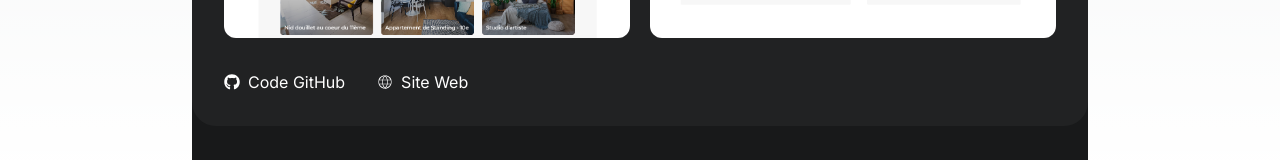
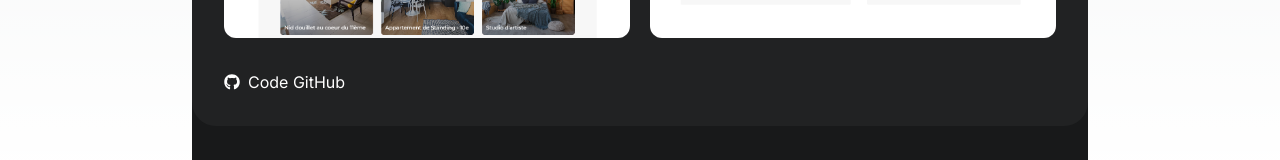
Before and after one commit to MaximeTTS/Portfolio, a Next.js app: page /Projet-Kasa in a window 1280 px wide. Shown: the part 1454-1614 px from the top of the page. Built offline with nearby package versions, Linux system fonts and the light colour scheme.

Commit message:
Correct the spelling of a word.

```diff
--- a/src/components/Qualifications/myQualifications.tsx
+++ b/src/components/Qualifications/myQualifications.tsx
@@ -11,7 +11,7 @@ function myQualifications() {
         <CardQualifications
           institution="OpenClassrooms"
           date="2023-2024"
-          degree="développeut Web"
+          degree="Développeur Web"
           description="Formation de développeur Web équivalent Bac +2 <br /> chez OpenClassrooms."
         />
         <CardQualifications
--- a/src/components/projects/btnReturn.tsx
+++ b/src/components/projects/btnReturn.tsx
@@ -1,6 +1,5 @@
 import React from "react";
 import { IconType } from "react-icons";
-import { IoIosArrowRoundBack } from "react-icons/io";
 
 interface Props {
   Icon: IconType;
--- a/src/components/projects/githubLink.tsx
+++ b/src/components/projects/githubLink.tsx
@@ -4,22 +4,22 @@ import { CiGlobe } from "react-icons/ci";
 
 interface Props {
   url: string;
-  url2: string;
 }
 
-function GitHubLink({ url, url2 }: Props) {
+function GitHubLink({ url }: Props) {
   return (
     <div className="flex gap-8">
       <a href={url} target="_blank" rel="noopener noreferrer" className="flex items-center text-white hover:text-themeColor">
         <FaGithub className="mr-2" />
         Code GitHub
       </a>
-      <a href={url2} target="_blank" rel="noopener noreferrer" className="flex items-center text-white hover:text-themeColor">
+    </div>
+  );
+}
+/*      <a href={url2} target="_blank" rel="noopener noreferrer" className="flex items-center text-white hover:text-themeColor">
         <CiGlobe className="mr-2" />
         Site Web
       </a>
-    </div>
-  );
-}
+ */
 
 export default GitHubLink;
--- a/src/components/projects/projectTemplate.tsx
+++ b/src/components/projects/projectTemplate.tsx
@@ -121,7 +121,7 @@ function ProjectTemplate({
         </Modal>
       )}
       <div className="mt-4">
-        <GitHubLink url={gitHubUrl} url2={webSiteUrl} />
+        <GitHubLink url={gitHubUrl} />
       </div>
     </Card>
   );
```
